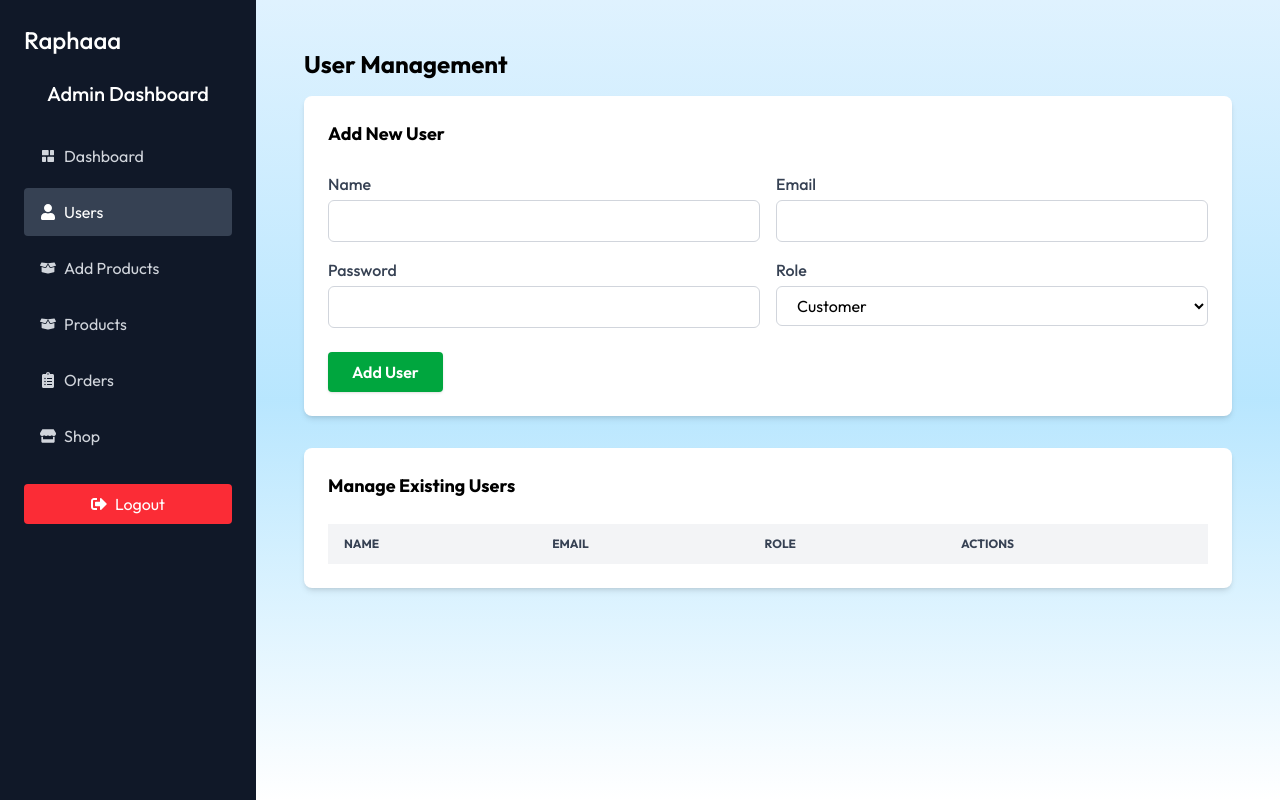
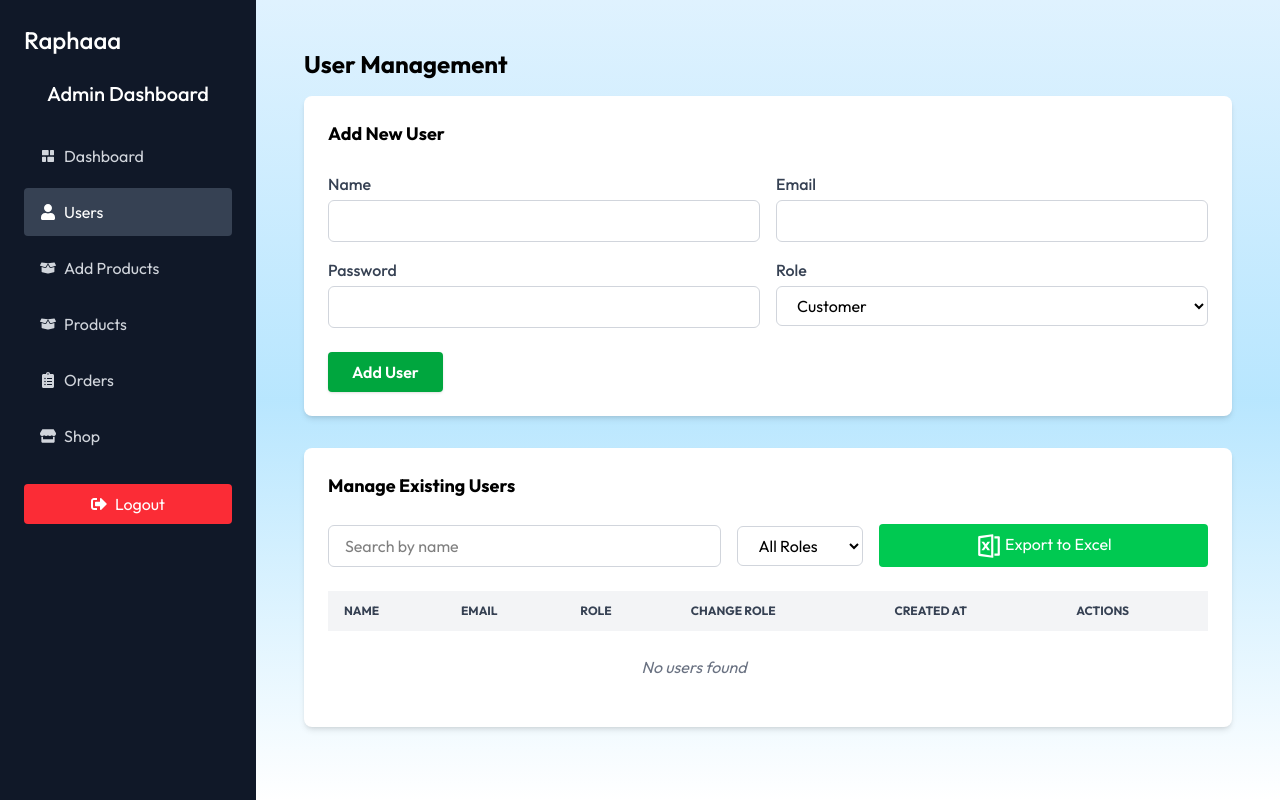
Before and after one commit to Raktimmaity/raphaaa_frontend, a React (Vite) app: page /admin/users in a window 1280 px wide. Built offline with nearby package versions, Linux system fonts and the light colour scheme.

Commit message:
update some ui

```diff
--- a/package.json
+++ b/package.json
@@ -20,8 +20,10 @@
     "react-icons": "^5.5.0",
     "react-redux": "^9.2.0",
     "react-router-dom": "^7.6.2",
+    "react-toastify": "^11.0.5",
     "sonner": "^2.0.5",
-    "tailwindcss": "^4.1.10"
+    "tailwindcss": "^4.1.10",
+    "xlsx": "^0.18.5"
   },
   "devDependencies": {
     "@eslint/js": "^9.25.0",
--- a/src/App.jsx
+++ b/src/App.jsx
@@ -27,10 +27,13 @@ import AddProduct from "./components/Admin/AddProduct";
 import About from "./components/Common/About";
 import Contact from "./components/Common/Contact";
 import PrivacyPolicy from "./components/Common/PrivacyPolicy";
+import { ToastContainer } from 'react-toastify';
+import 'react-toastify/dist/ReactToastify.css';
 
 const App = () => {
   return (
     <Provider store={store}>
+       <ToastContainer position="top-right" autoClose={2000} />
       <Toaster position="top-right"/>
       <BrowserRouter>
         <Routes>
--- a/src/components/Admin/OrderManagement.jsx
+++ b/src/components/Admin/OrderManagement.jsx
@@ -105,10 +105,15 @@
 
 // export default OrderManagement;
 
-import React, { useEffect } from "react";
+import React, { useEffect, useState } from "react";
 import { useDispatch, useSelector } from "react-redux";
 import { useNavigate } from "react-router-dom";
-import { fetchAllOrders, updateOrderStatus, deleteOrder, clearError } from "../../redux/slices/adminOrderSlice";
+import {
+  fetchAllOrders,
+  updateOrderStatus,
+  deleteOrder,
+  clearError,
+} from "../../redux/slices/adminOrderSlice";
 
 const OrderManagement = () => {
   const dispatch = useDispatch();
@@ -117,18 +122,18 @@ const OrderManagement = () => {
   const { user } = useSelector((state) => state.auth);
   const { orders, loading, error } = useSelector((state) => state.adminOrders);
 
+  const [search, setSearch] = useState("");
+  const [statusFilter, setStatusFilter] = useState("");
+  const [currentPage, setCurrentPage] = useState(1);
+  const ordersPerPage = 10;
+
   useEffect(() => {
-    console.log('User:', user);
-    console.log('Orders:', orders);
-    console.log('Loading:', loading);
-    console.log('Error:', error);
-
-    if(!user) {
+    if (!user) {
       navigate("/login");
       return;
     }
 
-    if(user.role !== "admin") {
+    if (user.role !== "admin") {
       navigate("/");
       return;
     }
@@ -137,12 +142,11 @@ const OrderManagement = () => {
   }, [dispatch, user, navigate]);
 
   const handleStatusChange = (orderId, status) => {
-    console.log('Updating order:', { id: orderId, status });
     dispatch(updateOrderStatus({ id: orderId, status }));
   };
 
   const handleDeleteOrder = (orderId) => {
-    if (window.confirm('Are you sure you want to delete this order?')) {
+    if (window.confirm("Are you sure you want to delete this order?")) {
       dispatch(deleteOrder(orderId));
     }
   };
@@ -151,7 +155,23 @@ const OrderManagement = () => {
     dispatch(clearError());
   };
 
-  if(loading) return (
+  const filteredOrders = orders
+    .filter((order) =>
+      order._id.toLowerCase().includes(search.toLowerCase()) ||
+      order.user?.name?.toLowerCase().includes(search.toLowerCase())
+    )
+    .filter((order) =>
+      statusFilter ? order.status === statusFilter : true
+    );
+
+  const totalPages = Math.ceil(filteredOrders.length / ordersPerPage);
+  const paginatedOrders = filteredOrders.slice(
+    (currentPage - 1) * ordersPerPage,
+    currentPage * ordersPerPage
+  );
+
+  if (loading)
+    return (
       <div className="max-w-7xl mx-auto p-6">
         <div className="text-center">
           <div className="inline-block animate-spin rounded-full h-8 w-8 border-b-2 border-gray-900"></div>
@@ -160,15 +180,15 @@ const OrderManagement = () => {
       </div>
     );
 
-  if(error) return (
+  if (error)
+    return (
       <div className="max-w-7xl mx-auto p-6">
         <div className="bg-red-100 border border-red-400 text-red-700 px-4 py-3 rounded mb-4">
           <div className="flex justify-between items-center">
-          <span>Error: {typeof error === 'string' ? error : error.message || 'Something went wrong'}</span>
-          <button
-            onClick={clearErrorHandler}
-            className="text-red-700 hover:text-red-900"
-          >
+            <span>
+              Error: {typeof error === "string" ? error : error.message || "Something went wrong"}
+            </span>
+            <button onClick={clearErrorHandler} className="text-red-700 hover:text-red-900">
               ×
             </button>
           </div>
@@ -186,9 +206,29 @@ const OrderManagement = () => {
     <div className="max-w-7xl mx-auto p-6">
       <div className="flex justify-between items-center mb-6">
         <h2 className="text-2xl font-bold">Order Management</h2>
-        <div className="text-sm text-gray-600">
-          Total Orders: {orders.length}
+        <div className="text-sm text-gray-600">Total Orders: {filteredOrders.length}</div>
       </div>
+
+      {/* Search and Filter */}
+      <div className="flex flex-col md:flex-row gap-4 mb-4">
+        <input
+          type="text"
+          placeholder="Search by ID or customer"
+          value={search}
+          onChange={(e) => setSearch(e.target.value)}
+          className="w-full md:w-1/3 px-4 py-2 border border-gray-300 rounded-md bg-white outline-0"
+        />
+        <select
+          value={statusFilter}
+          onChange={(e) => setStatusFilter(e.target.value)}
+          className="w-full md:w-1/4 px-4 py-2 border border-gray-300 rounded-md bg-white outline-0"
+        >
+          <option value="">All Statuses</option>
+          <option value="Processing">Processing</option>
+          <option value="Shipped">Shipped</option>
+          <option value="Delivered">Delivered</option>
+          <option value="Cancelled">Cancelled</option>
+        </select>
       </div>
 
       <div className="overflow-x-auto shadow-lg rounded-lg bg-white">
@@ -205,8 +245,8 @@ const OrderManagement = () => {
             </tr>
           </thead>
           <tbody>
-            {orders.length > 0 ? (
-              orders.map((order) => (
+            {paginatedOrders.length > 0 ? (
+              paginatedOrders.map((order) => (
                 <tr
                   key={order._id}
                   className="hover:bg-gray-50 transition-all duration-200 border-b"
@@ -214,16 +254,12 @@ const OrderManagement = () => {
                   <td className="py-4 px-6 font-semibold text-gray-900 whitespace-nowrap">
                     #{order._id.slice(-8)}
                   </td>
-                  <td className="py-4 px-6">
-                    {order.user?.name || 'Unknown User'}
-                  </td>
-                  <td className="py-4 px-6">₹{order.totalPrice?.toFixed(2) || '0.00'}</td>
+                  <td className="py-4 px-6">{order.user?.name || "Unknown User"}</td>
+                  <td className="py-4 px-6">₹{order.totalPrice?.toFixed(2) || "0.00"}</td>
                   <td className="py-4 px-6">
                     <select
                       value={order.status}
-                      onChange={(e) =>
-                        handleStatusChange(order._id, e.target.value)
-                      }
+                      onChange={(e) => handleStatusChange(order._id, e.target.value)}
                       className="bg-gray-50 border border-gray-300 text-gray-900 text-sm rounded-md focus:ring-blue-500 focus:border-blue-500 block p-2 w-full"
                     >
                       <option value="Processing">Processing</option>
@@ -233,7 +269,7 @@ const OrderManagement = () => {
                     </select>
                   </td>
                   <td className="py-4 px-6 capitalize">
-                    {order.paymentMethod?.replace('_', ' ') || 'N/A'}
+                    {order.paymentMethod?.replace("_", " ") || "N/A"}
                   </td>
                   <td className="py-4 px-6">
                     {new Date(order.createdAt).toLocaleDateString()}
@@ -258,10 +294,7 @@ const OrderManagement = () => {
               ))
             ) : (
               <tr>
-                <td
-                  colSpan={7}
-                  className="p-6 text-center text-gray-500 italic"
-                >
+                <td colSpan={7} className="p-6 text-center text-gray-500 italic">
                   No orders found
                 </td>
               </tr>
@@ -269,6 +302,23 @@ const OrderManagement = () => {
           </tbody>
         </table>
       </div>
+
+      {/* Pagination */}
+      {totalPages > 1 && (
+        <div className="flex justify-center mt-6 gap-2">
+          {Array.from({ length: totalPages }, (_, i) => i + 1).map((page) => (
+            <button
+              key={page}
+              onClick={() => setCurrentPage(page)}
+              className={`px-4 py-2 rounded-md border ${
+                page === currentPage ? "bg-blue-500 text-white" : "bg-white text-gray-700"
+              } hover:bg-blue-100`}
+            >
+              {page}
+            </button>
+          ))}
+        </div>
+      )}
     </div>
   );
 };
--- a/src/components/Admin/UserManagement.jsx
+++ b/src/components/Admin/UserManagement.jsx
@@ -1,7 +1,18 @@
 import React, { useEffect, useState } from "react";
 import { useDispatch, useSelector } from "react-redux";
 import { useNavigate } from "react-router-dom";
-import { addUser, deleteUser, fetchUsers, updateUser } from "../../redux/slices/adminSlice";
+import {
+  addUser,
+  deleteUser,
+  fetchUsers,
+  updateUser,
+} from "../../redux/slices/adminSlice";
+import * as XLSX from "xlsx";
+import { toast } from "react-toastify";
+import "react-toastify/dist/ReactToastify.css";
+import { RiFileExcel2Line } from "react-icons/ri";
+
+// toast.configure();
 
 const UserManagement = () => {
   const dispatch = useDispatch();
@@ -10,14 +21,19 @@ const UserManagement = () => {
   const { user } = useSelector((state) => state.auth);
   const { users, loading, error } = useSelector((state) => state.admin);
 
+  const [searchTerm, setSearchTerm] = useState("");
+  const [roleFilter, setRoleFilter] = useState("");
+  const [currentPage, setCurrentPage] = useState(1);
+  const usersPerPage = 5;
+
   useEffect(() => {
-    if(user && user.role !== "admin") {
+    if (user && user.role !== "admin") {
       navigate("/");
     }
   }, [user, navigate]);
 
   useEffect(() => {
-    if(user && user.role === "admin"){
+    if (user && user.role === "admin") {
       dispatch(fetchUsers());
     }
   }, [dispatch, user]);
@@ -26,7 +42,7 @@ const UserManagement = () => {
     name: "",
     email: "",
     password: "",
-    role: "customer", // default role
+    role: "customer",
   });
 
   const handleChange = (e) => {
@@ -40,7 +56,6 @@ const UserManagement = () => {
     e.preventDefault();
     dispatch(addUser(formData));
 
-    // Reset after form submission
     setFormData({
       name: "",
       email: "",
@@ -50,16 +65,26 @@ const UserManagement = () => {
   };
 
   const handleRoleChange = (userId, newRole) => {
-    // Find the user to get their current name and email
-    const userToUpdate = users.find(u => u._id === userId);
-
-    if (userToUpdate) {
-      dispatch(updateUser({
+    const userToUpdate = users.find((u) => u._id === userId);
+    if (userToUpdate && userToUpdate.role !== newRole) {
+      if (
+        window.confirm(
+          `Are you sure you want to change ${userToUpdate.name}'s role to ${newRole}?`
+        )
+      ) {
+        dispatch(
+          updateUser({
             id: userId,
             name: userToUpdate.name,
             email: userToUpdate.email,
-        role: newRole
-      }));
+            role: newRole,
+          })
+        );
+        toast.success(`${userToUpdate.name}'s role updated to ${newRole}`, {
+          position: toast.POSITION.TOP_RIGHT,
+          autoClose: 2000,
+        });
+      }
     }
   };
 
@@ -69,18 +94,43 @@ const UserManagement = () => {
     }
   };
 
+  const exportToExcel = () => {
+    const data = filteredUsers.map(({ name, email, role, createdAt }) => ({
+      Name: name,
+      Email: email,
+      Role: role,
+      CreatedAt: new Date(createdAt).toLocaleString(),
+    }));
+    const worksheet = XLSX.utils.json_to_sheet(data);
+    const workbook = XLSX.utils.book_new();
+    XLSX.utils.book_append_sheet(workbook, worksheet, "Users");
+    XLSX.writeFile(workbook, "Users.xlsx");
+  };
+
+  const filteredUsers = users.filter(
+    (u) =>
+      u.name.toLowerCase().includes(searchTerm.toLowerCase()) &&
+      (roleFilter ? u.role === roleFilter : true)
+  );
+
+  const totalPages = Math.ceil(filteredUsers.length / usersPerPage);
+  const paginatedUsers = filteredUsers.slice(
+    (currentPage - 1) * usersPerPage,
+    currentPage * usersPerPage
+  );
+
   return (
     <div className="max-w-7xl mx-auto p-6">
       <h2 className="text-2xl font-bold mb-4"> User Management</h2>
-      {loading && <p>Loading...</p> }
-      {error && <p className="text-red-500">Error: {error}</p> }
+      {loading && <p>Loading...</p>}
+      {error && <p className="text-red-500">Error: {error}</p>}
 
       {/* Add new user form */}
+      {/* ... unchanged add user form ... */}
       <div className="p-6 bg-white shadow-md rounded-lg mb-6">
         <h3 className="text-lg font-bold mb-6">Add New User</h3>
         <form onSubmit={handleSubmit}>
           <div className="grid grid-cols-1 md:grid-cols-2 gap-4">
-            {/* Name */}
             <div>
               <label
                 htmlFor="name"
@@ -97,8 +147,6 @@ const UserManagement = () => {
                 required
               />
             </div>
-
-            {/* Email */}
             <div>
               <label
                 htmlFor="email"
@@ -115,8 +163,6 @@ const UserManagement = () => {
                 required
               />
             </div>
-
-            {/* Password */}
             <div>
               <label
                 htmlFor="password"
@@ -133,8 +179,6 @@ const UserManagement = () => {
                 required
               />
             </div>
-
-            {/* Role */}
             <div>
               <label
                 htmlFor="role"
@@ -160,7 +204,7 @@ const UserManagement = () => {
               className="bg-green-600 hover:bg-green-700 text-white font-semibold py-2 px-6 rounded shadow"
               disabled={loading}
             >
-              {loading ? 'Adding...' : 'Add User'}
+              {loading ? "Adding..." : "Add User"}
             </button>
           </div>
         </form>
@@ -169,6 +213,31 @@ const UserManagement = () => {
       {/* user list management */}
       <div className="bg-white shadow-md rounded-lg p-6 mt-8">
         <h3 className="text-lg font-bold mb-6">Manage Existing Users</h3>
+        <div className="mb-6 flex flex-col md:flex-row gap-4 items-center">
+          <input
+            type="text"
+            placeholder="Search by name"
+            value={searchTerm}
+            onChange={(e) => setSearchTerm(e.target.value)}
+            className="md:w-3/5 px-4 py-2 border border-gray-300 rounded-md focus:outline-none focus:ring-2 focus:ring-blue-400"
+          />
+          <select
+            value={roleFilter}
+            onChange={(e) => setRoleFilter(e.target.value)}
+            className="md:w-40 px-4 py-2 border border-gray-300 rounded-md focus:outline-none focus:ring-2 focus:ring-blue-400"
+          >
+            <option value="">All Roles</option>
+            <option value="customer">Customer</option>
+            <option value="admin">Admin</option>
+          </select>
+          <button
+            onClick={exportToExcel}
+            className="w-1/2 bg-green-500 text-white px-4 py-2 rounded hover:bg-green-600"
+          >
+            <RiFileExcel2Line className="inline" size={26} /> Export to Excel
+          </button>
+        </div>
+
         <div className="overflow-x-auto">
           <table className="min-w-full text-left text-gray-500">
             <thead className="bg-gray-100 text-xs uppercase text-gray-700">
@@ -176,23 +245,39 @@ const UserManagement = () => {
                 <th className="py-3 px-4">Name</th>
                 <th className="py-3 px-4">Email</th>
                 <th className="py-3 px-4">Role</th>
+                <th className="py-3 px-4">Change Role</th>
+                <th className="py-3 px-4">Created At</th>
                 <th className="py-3 px-4">Actions</th>
               </tr>
             </thead>
             <tbody>
-              {users.map((user) => (
-                <tr key={user._id} className="hover:bg-gray-50">
+              {paginatedUsers.length > 0 ? (
+                paginatedUsers.map((u) => (
+                  <tr key={u._id} className="hover:bg-gray-50">
                     <td className="p-4 font-medium text-gray-900 whitespace-nowrap">
-                    {user.name}
+                      {u.name}
                     </td>
-                  <td className="p-4">{user.email}</td>
+                    <td className="p-4">{u.email}</td>
+                    <td className="p-4">
+                      <div className="flex flex-col gap-1">
+                        <span
+                          className={`text-xs font-semibold px-3 py-1 rounded-full text-white w-fit ${
+                            u.role === "admin"
+                              ? "bg-gradient-to-r from-purple-500 to-indigo-500"
+                              : "bg-gradient-to-r from-green-400 to-blue-400"
+                          }`}
+                        >
+                          {u.role.charAt(0).toUpperCase() + u.role.slice(1)}
+                        </span>
+                      </div>
+                    </td>
                     <td className="p-4">
                       <select
-                      value={user.role}
+                          value={u.role}
                           onChange={(e) =>
-                        handleRoleChange(user._id, e.target.value)
+                            handleRoleChange(u._id, e.target.value)
                           }
-                      className="p-2 border rounded focus:outline-none focus:ring-2 focus:ring-blue-400"
+                          className="p-1 border text-xs rounded focus:outline-none focus:ring-1 focus:ring-blue-400"
                           disabled={loading}
                         >
                           <option value="customer">Customer</option>
@@ -200,19 +285,53 @@ const UserManagement = () => {
                         </select>
                     </td>
                     <td className="p-4">
+                      {new Date(u.createdAt).toLocaleString()}
+                    </td>
+                    <td className="p-4">
+                      {u._id !== user._id && (
                         <button
-                      onClick={() => handleDeleteUser(user._id)}
+                          onClick={() => handleDeleteUser(u._id)}
                           className="bg-red-500 text-white px-4 py-2 rounded hover:bg-red-600 disabled:opacity-50"
                           disabled={loading}
                         >
                           Delete
                         </button>
+                      )}
                     </td>
                   </tr>
-              ))}
+                ))
+              ) : (
+                <tr>
+                  <td
+                    colSpan={5}
+                    className="text-center py-6 text-gray-500 italic"
+                  >
+                    No users found
+                  </td>
+                </tr>
+              )}
             </tbody>
           </table>
         </div>
+
+        {/* Pagination */}
+        {totalPages > 1 && (
+          <div className="flex justify-center mt-6 gap-2">
+            {Array.from({ length: totalPages }, (_, i) => i + 1).map((page) => (
+              <button
+                key={page}
+                onClick={() => setCurrentPage(page)}
+                className={`px-4 py-2 rounded-md border ${
+                  page === currentPage
+                    ? "bg-blue-500 text-white"
+                    : "bg-white text-gray-700"
+                } hover:bg-blue-100`}
+              >
+                {page}
+              </button>
+            ))}
+          </div>
+        )}
       </div>
     </div>
   );
```
Also changed, not shown: 1 other file (tests, documents, lock files or other folders). Lines whose indentation alone changed are shown as unchanged.
